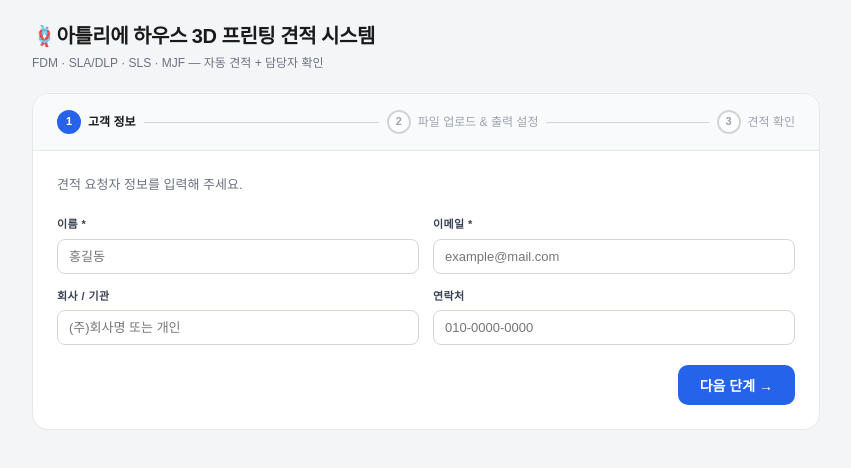
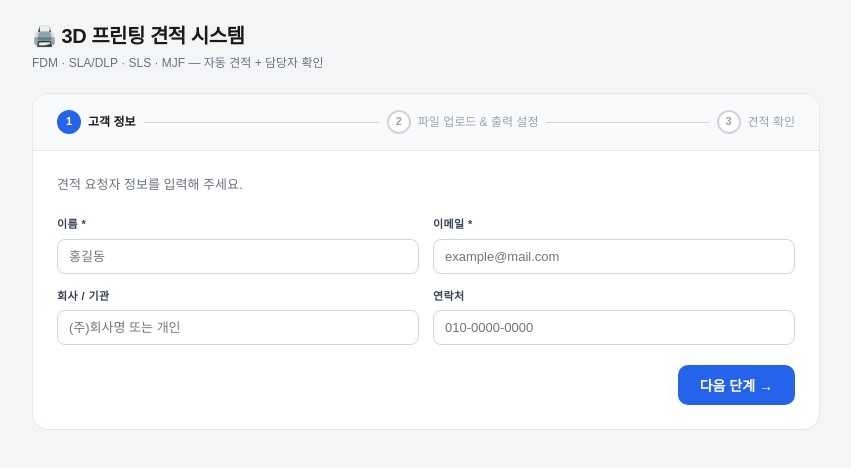
Before and after one commit to atelierhouse21-cloud/3d-print-quote, a Next.js app: page / in a window 1280 px wide. Shown: the top 468 px of the page, without its empty margins (214-1065 px from the left). Built offline with nearby package versions, Linux system fonts and the light colour scheme.

Commit message:
Update page.tsx

```diff
--- a/app/page.tsx
+++ b/app/page.tsx
@@ -340,6 +340,7 @@ function FileItemCard({ item, idx, onChange, onRemove }: {
 // ── 메인 컴포넌트 ─────────────────────────────────────
 export default function Home() {
   const [step, setStep] = useState(1)
+  const [options, setOptions] = useState<any>(null)
   const [done, setDone] = useState<string|null>(null)
   const [loading, setLoading] = useState(false)
   const [customer, setCustomer] = useState<CustomerForm>({name:'',email:'',company:'',phone:'',note:''})
@@ -601,7 +602,7 @@ function Logo() {
   return (
     <div style={{display:'flex',justifyContent:'space-between',alignItems:'center',marginBottom:20}}>
       <div>
-        <div style={{fontSize:20,fontWeight:700,letterSpacing:-.5}}>🪢아틀리에 하우스 3D 프린팅 견적 시스템</div>
+        <div style={{fontSize:20,fontWeight:700,letterSpacing:-.5}}>🖨️ 3D 프린팅 견적 시스템</div>
         <div style={{fontSize:12,color:'#6b7280',marginTop:2}}>FDM · SLA/DLP · SLS · MJF — 자동 견적 + 담당자 확인</div>
       </div>
     </div>
```
